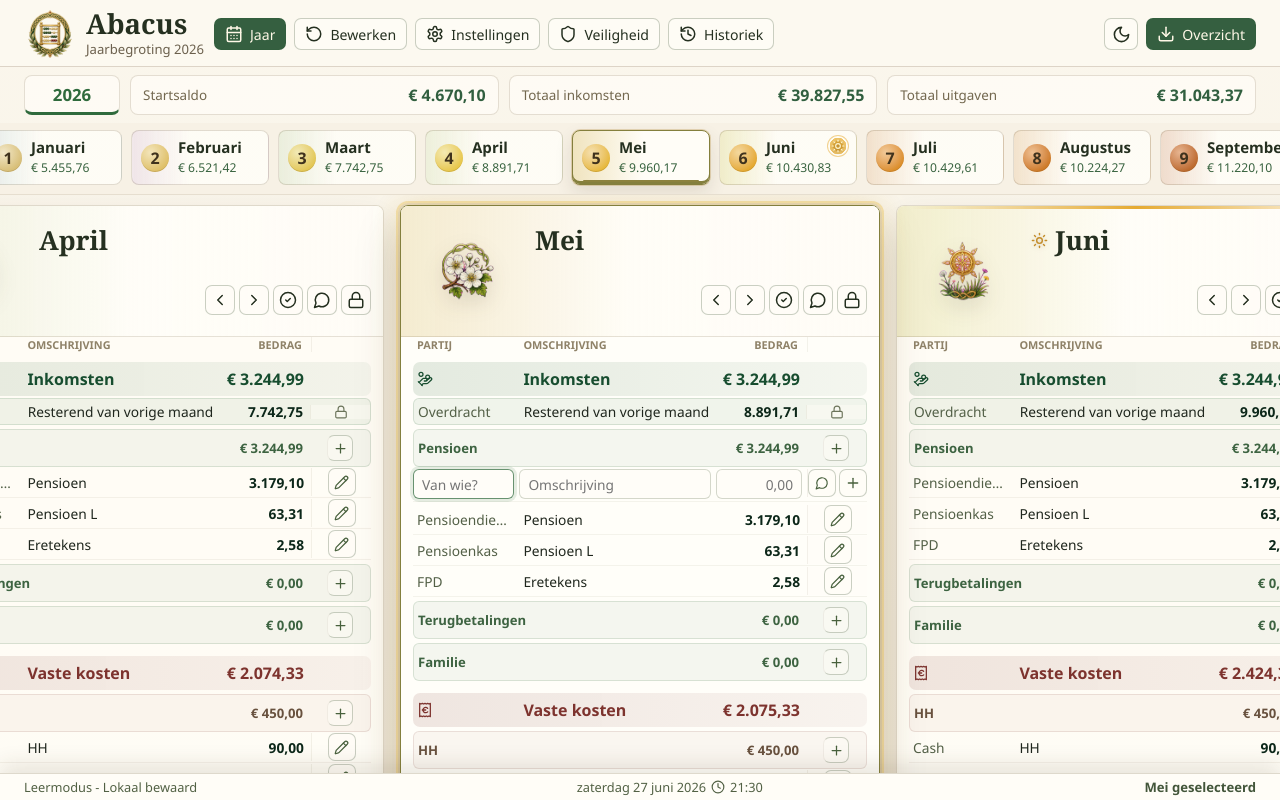
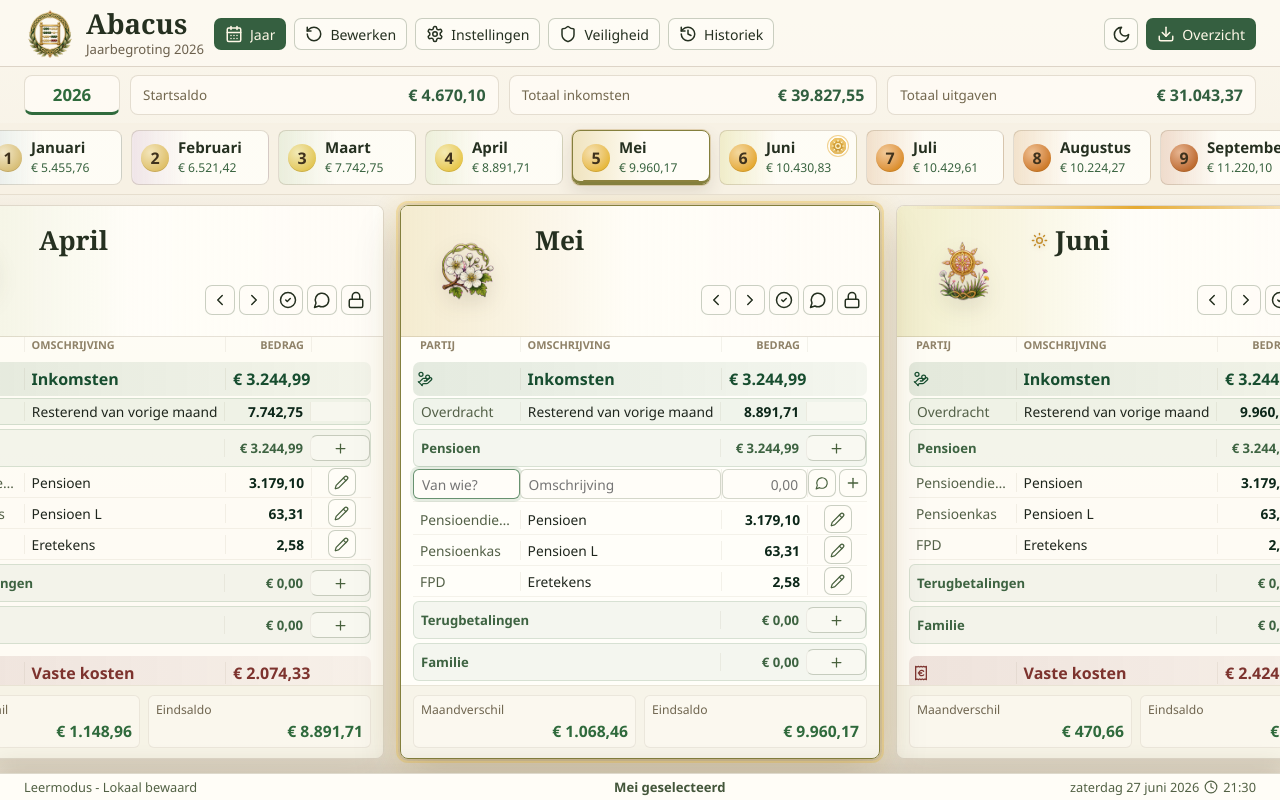
Before and after one commit to monokid/Abacus, a Svelte app: page / in a window 1280 px wide. Both pictures are taken after a click on the button 340 px from the left and 448 px from the top of the page. Shown: the top 800 px of the page. Built offline with nearby package versions, Linux system fonts and the light colour scheme.

Commit message:
Refine spreadsheet card alignment

```diff
--- a/src/ui/App.svelte
+++ b/src/ui/App.svelte
@@ -207,15 +207,21 @@
     return `--month-accent: ${theme.accent}; --month-accent-soft: ${theme.accentSoft}; --month-accent-mist: ${theme.accentMist}; --month-sun: ${theme.sun}; --month-sun-soft: ${theme.sunSoft};`;
   }
 
-  function selectMonth(monthNumber: number): void {
+  function centerMonth(monthNumber: number, focusCard = false): void {
     activeMonth = monthNumber;
 
     requestAnimationFrame(() => {
       scrollRailToItem(".board", `[data-month-card="${monthNumber}"]`);
       scrollRailToItem(".month-tabs", `[data-month-tab="${monthNumber}"]`);
+      if (focusCard) {
         const card = document.querySelector(`[data-month-card="${monthNumber}"]`);
         if (card instanceof HTMLElement) card.focus({ preventScroll: true });
+      }
     });
+  }
+
+  function selectMonth(monthNumber: number): void {
+    centerMonth(monthNumber, true);
   }
 
   function selectCurrentMonth(): void {
@@ -231,12 +237,7 @@
   }
 
   function activateMonthForInput(monthNumber: number): void {
-    if (activeMonth === monthNumber) return;
-    activeMonth = monthNumber;
-
-    requestAnimationFrame(() => {
-      scrollRailToItem(".month-tabs", `[data-month-tab="${monthNumber}"]`);
-    });
+    centerMonth(monthNumber);
   }
 
   function scrollRailToItem(railSelector: string, itemSelector: string): void {
@@ -316,11 +317,9 @@
   function openDraft(monthNumber: number, section: Section, subcategoryId: string): void {
     const key = draftKey(monthNumber, section, subcategoryId);
     expandedDraftKey = key;
-    activeMonth = monthNumber;
+    centerMonth(monthNumber);
 
     requestAnimationFrame(() => {
-      scrollRailToItem(".board", `[data-month-card="${monthNumber}"]`);
-      scrollRailToItem(".month-tabs", `[data-month-tab="${monthNumber}"]`);
       const input = document.querySelector(`[data-testid="draft-${monthNumber}-${section}-${subcategoryId}"] input[aria-label^="Partij"]`);
       if (input instanceof HTMLInputElement) input.focus();
     });
@@ -376,7 +375,7 @@
   }
 
   function startEdit(month: BudgetMonth, entry: Entry): void {
-    activeMonth = month.month;
+    centerMonth(month.month);
     editingEntryId = entry.id;
     deleteConfirmEntryId = null;
     editDraft = {
@@ -737,6 +736,7 @@
         data-month-card={month.month}
         style={monthThemeStyle(month.month)}
         onclick={(event) => selectCardFromClick(event, month.month)}
+        onfocusin={() => activateMonthForInput(month.month)}
         onkeydown={(event) => selectCardFromKey(event, month.month)}
         role="button"
         tabindex="0"
@@ -769,6 +769,7 @@
           <span class="action-head" aria-label="Acties"></span>
         </div>
 
+        <div class="month-ledger">
           {#each sections as section}
             <section class:expense-section={section !== "inkomsten"} class:income-section={section === "inkomsten"} class="budget-section" aria-label={SECTION_LABELS[section]}>
             <div class:income={section === "inkomsten"} class:fixed={section === "vaste_kosten"} class:variable={section === "variabele_kosten"} class="section-title">
@@ -788,7 +789,7 @@
                 <span class="party-cell">Overdracht</span>
                 <span class="description-text">Resterend van vorige maand</span>
                 <strong class="amount-cell">{formatDecimalCents(total?.startCents ?? 0)}</strong>
-                <span class="locked-row" aria-label="Vaste regel" title="Vaste regel" data-tooltip="Vaste regel"><Lock size={14} aria-hidden="true" /></span>
+                <span class="transfer-spacer actions-cell" aria-hidden="true"></span>
               </div>
             {/if}
 
@@ -1053,6 +1054,7 @@
             {/each}
             </section>
           {/each}
+        </div>
 
         <footer class="month-footer">
           <span class="month-footer-stat">
@@ -1107,7 +1109,7 @@
 
   <footer class="status-bar">
     <span class="status-mode">{appMode === "demo" ? "Leermodus" : "Productie"} - {saveStatus}</span>
+    <strong>{monthName(activeMonth)} geselecteerd</strong>
     <span class="status-date">{currentDateLabel} <Clock size={14} aria-hidden="true" /> {currentClock}</span>
-    <strong>{monthName(activeMonth)} geselecteerd</strong>
   </footer>
 </main>
--- a/src/ui/styles.css
+++ b/src/ui/styles.css
@@ -526,11 +526,14 @@ h1 {
 .month-card {
   position: relative;
   --ledger-pad: 12px;
-  --ledger-gap: 5px;
+  --ledger-gap: 0px;
   --ledger-amount: 86px;
   --ledger-action: 60px;
   --ledger-columns: minmax(88px, 0.82fr) minmax(150px, 1.55fr) var(--ledger-amount) var(--ledger-action);
+  display: grid;
+  grid-template-rows: auto auto minmax(0, 1fr) auto;
   flex: 0 0 480px;
+  height: clamp(540px, calc(100vh - 246px), 740px);
   overflow: hidden;
   border: 1px solid rgba(112, 92, 58, 0.22);
   border-radius: 8px;
@@ -656,6 +659,22 @@ h1 {
   text-transform: uppercase;
 }
 
+.month-ledger {
+  min-height: 0;
+  overflow-y: auto;
+  scrollbar-width: thin;
+  scrollbar-color: rgba(105, 87, 53, 0.28) transparent;
+}
+
+.month-ledger::-webkit-scrollbar {
+  width: 7px;
+}
+
+.month-ledger::-webkit-scrollbar-thumb {
+  border-radius: 999px;
+  background: rgba(105, 87, 53, 0.24);
+}
+
 .budget-section {
   padding: 0 var(--ledger-pad) 7px;
 }
@@ -665,7 +684,7 @@ h1 {
 .amount-head,
 .action-head {
   min-width: 0;
-  padding-inline: 4px;
+  padding-inline: 7px;
   overflow: hidden;
   text-overflow: ellipsis;
   white-space: nowrap;
@@ -678,6 +697,13 @@ h1 {
 
 .action-head {
   height: 100%;
+  border-left: 1px solid rgba(105, 87, 53, 0.08);
+}
+
+.grid-head > * + *,
+.entry-row > * + *,
+.section-title > * + *,
+.subcategory-row > * + * {
   border-left: 1px solid rgba(105, 87, 53, 0.08);
 }
 
@@ -711,7 +737,7 @@ h1 {
 
 .section-title strong {
   grid-column: 2;
-  padding-inline: 4px;
+  padding-inline: 7px;
   overflow: hidden;
   text-overflow: ellipsis;
   white-space: nowrap;
@@ -719,7 +745,7 @@ h1 {
 
 .section-title span {
   grid-column: 3;
-  padding-inline: 2px;
+  padding-inline: 7px;
 }
 
 .section-title span,
@@ -764,24 +790,25 @@ h1 {
 
 .subcategory-row span {
   grid-column: 1 / 3;
-  padding-inline: 4px;
+  padding-inline: 7px;
 }
 
 .subcategory-row strong {
   grid-column: 3;
-  padding-inline: 2px;
+  padding-inline: 7px;
 }
 
 .subcategory-row .subcategory-add {
   grid-column: 4;
-  justify-self: center;
+  justify-self: stretch;
 }
 
 .subcategory-add {
   min-height: 26px;
-  width: 26px;
+  width: 100%;
   padding: 0;
   color: #48613d;
+  background: rgba(255, 253, 247, 0.46);
 }
 
 .entry-row {
@@ -851,7 +878,7 @@ h1 {
 
 .party-cell {
   min-width: 0;
-  padding-inline: 4px;
+  padding-inline: 7px;
   color: #536047;
   font-weight: 560;
 }
@@ -861,7 +888,7 @@ h1 {
   align-items: center;
   gap: 4px;
   min-width: 0;
-  padding-inline: 4px;
+  padding-inline: 7px;
   color: #1f261d;
 }
 
@@ -875,7 +902,7 @@ h1 {
 .amount-cell,
 .entry-row strong {
   min-width: 0;
-  padding-inline: 2px;
+  padding-inline: 7px;
   text-align: right;
   color: #0c2719;
   font-weight: 760;
@@ -899,10 +926,12 @@ h1 {
 }
 
 .actions-cell,
-.locked-row,
 .subcategory-row .subcategory-add {
-  border-left: 1px solid rgba(105, 87, 53, 0.08);
   background: rgba(255, 253, 247, 0.46);
+}
+
+.transfer-spacer {
+  min-height: 100%;
 }
 
 .row-actions button {
@@ -1404,11 +1433,17 @@ h1 {
 }
 
 .evening .actions-cell,
-.evening .locked-row,
 .evening .subcategory-row .subcategory-add,
 .evening .action-head {
   border-left-color: rgba(219, 190, 118, 0.13);
   background: rgba(255, 255, 255, 0.035);
+}
+
+.evening .grid-head > * + *,
+.evening .entry-row > * + *,
+.evening .section-title > * + *,
+.evening .subcategory-row > * + * {
+  border-left-color: rgba(219, 190, 118, 0.13);
 }
 
 .evening .row-actions button {
@@ -1468,7 +1503,7 @@ h1 {
 .status-bar strong {
   min-width: 0;
   overflow: hidden;
-  text-align: right;
+  text-align: center;
   text-overflow: ellipsis;
   white-space: nowrap;
   color: #43563a;
@@ -1480,7 +1515,7 @@ h1 {
 }
 
 .status-date {
-  justify-content: center;
+  justify-content: flex-end;
 }
 
 .evening .status-bar {
@@ -1509,18 +1544,19 @@ h1 {
 
   .month-card {
     --ledger-pad: 8px;
-    --ledger-gap: 4px;
+    --ledger-gap: 0px;
     --ledger-amount: 72px;
     --ledger-action: 58px;
     --ledger-columns: minmax(62px, 0.78fr) minmax(92px, 1.45fr) var(--ledger-amount) var(--ledger-action);
     flex-basis: min(94vw, 430px);
+    height: clamp(500px, calc(100vh - 126px), 700px);
   }
 
   .status-bar {
     right: 0;
     bottom: 0;
     left: 0;
-    grid-template-columns: minmax(74px, 0.7fr) minmax(0, 1.2fr) minmax(86px, 0.82fr);
+    grid-template-columns: minmax(74px, 0.78fr) minmax(92px, 0.9fr) minmax(100px, 1fr);
     gap: 6px;
     padding: 4px 8px;
     font-size: 0.72rem;
@@ -1531,7 +1567,7 @@ h1 {
   }
 
   .status-date {
-    justify-content: center;
+    justify-content: flex-end;
   }
 }
 
```
Also changed, not shown: tests/smoke/input-smoke.mjs (+104 -17 lines). Lines whose indentation alone changed are shown as unchanged.
